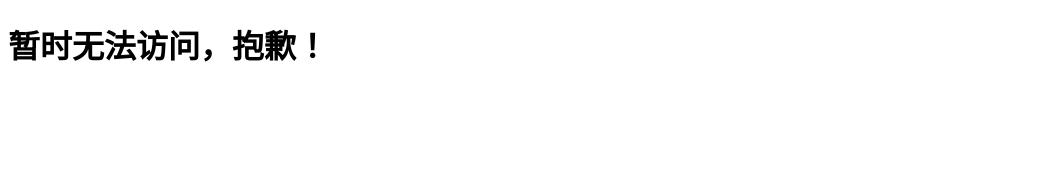
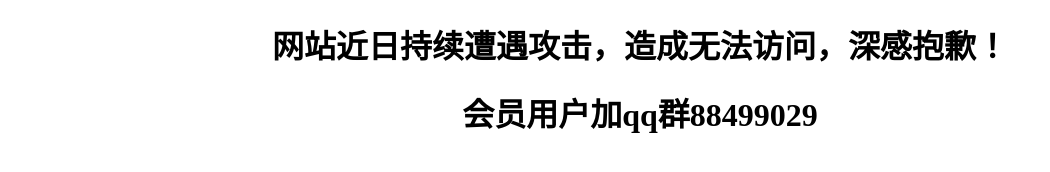
Before and after one commit to nsisn/nsisn.github.io, a plain HTML site: page index.html in a window 1280 px wide. Shown: the whole page, without its empty margins (0-1050 px from the left). Drawn offline with Linux system fonts and the light colour scheme.

Commit message:
Add files via upload

```diff
--- a/index.html
+++ b/index.html
@@ -2,10 +2,12 @@
 <html>
 <head>
 <meta charset="utf-8">
-<title>某些人，劝你善良</title>
+<title>紧急通知</title>
 </head>
-<body>
-    <h1>暂时无法访问，抱歉！</h1>
-    <h1></h1>
+<body align="center">
+    <h1>网站近日持续遭遇攻击，造成无法访问，深感抱歉！</h1>
+    <h1>会员用户加qq群88499029</h1>
+
+
 </body>
 </html>
```
